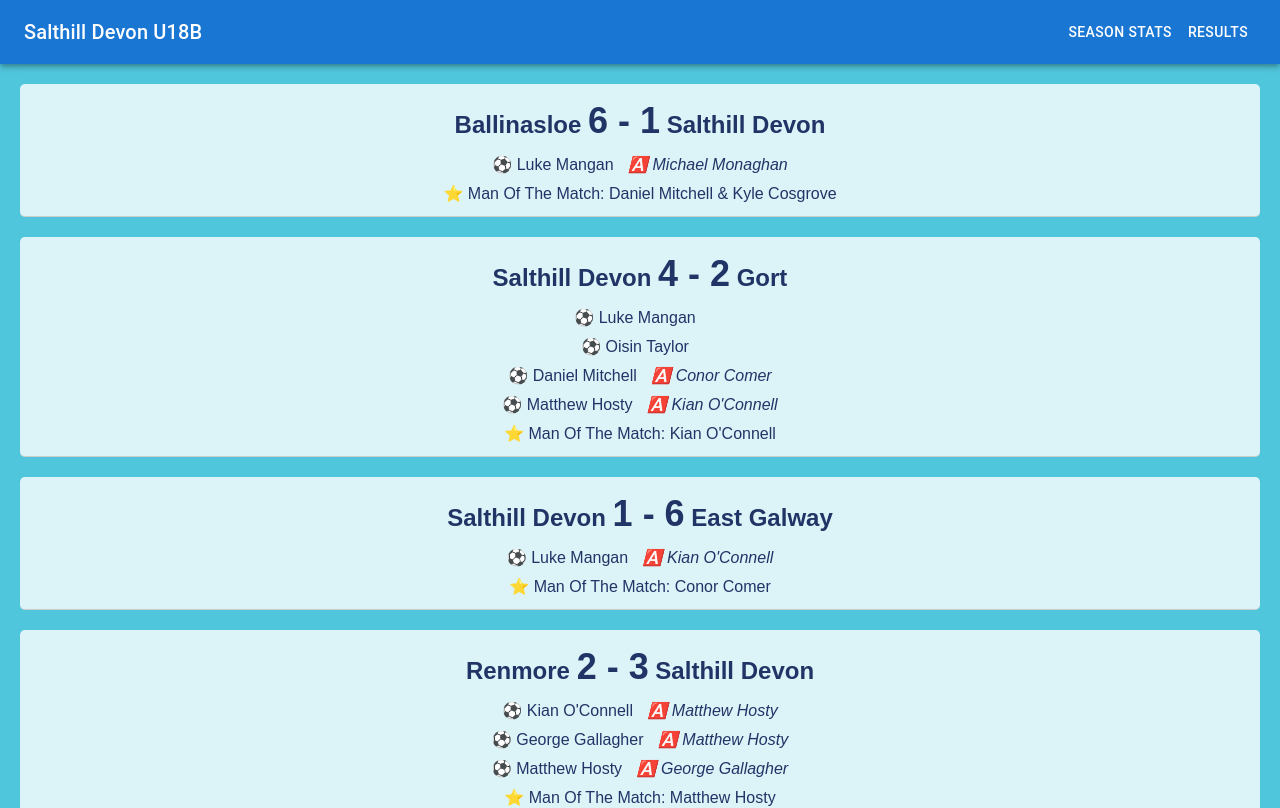
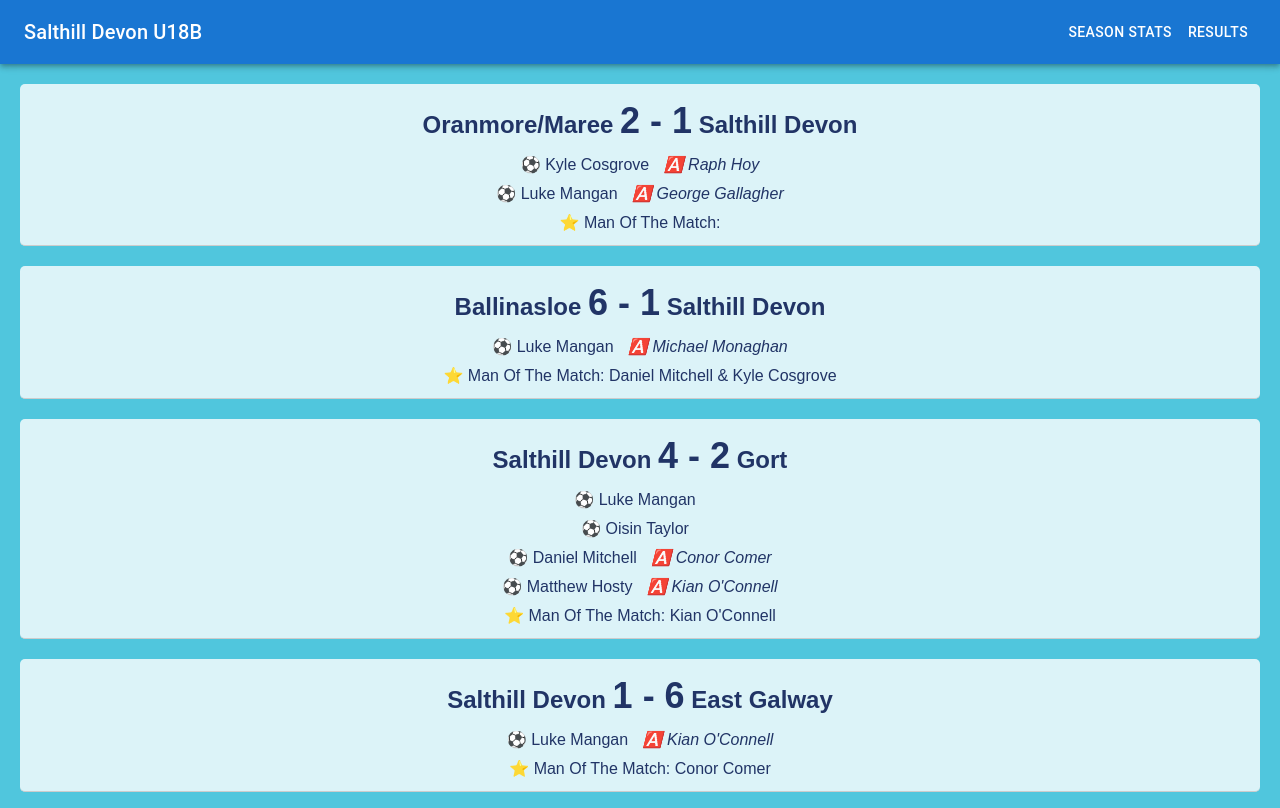
Before and after one commit to conorkelly86/sdfc-18b, a Next.js app: page /results in a window 1280 px wide. Shown: the top 808 px of the page. Built offline with nearby package versions, Linux system fonts and the light colour scheme.

Commit message:
Oranmore/Maree

```diff
--- a/app/data/results.json
+++ b/app/data/results.json
@@ -43,5 +43,16 @@
       { "name": "Luke Mangan", "team": "away", "assist": "Michael Monaghan" }
     ],
     "motm": "Daniel Mitchell & Kyle Cosgrove"
+  },
+  {
+    "gameWeek": 5,
+    "homeTeam": "Oranmore/Maree",
+    "awayTeam": "Salthill Devon",
+    "score": "2 - 1",
+    "goalScorers": [
+      { "name": "Kyle Cosgrove", "team": "away", "assist": "Raph Hoy" },
+      { "name": "Luke Mangan", "team": "away", "assist": "George Gallagher" }
+    ],
+    "motm": ""
   }
 ]
--- a/app/results/page.tsx
+++ b/app/results/page.tsx
@@ -10,6 +10,12 @@ const Results: React.FC = () => {
     <>
       <Navbar />
       <div className="results-page">
+        <MatchDetails
+          homeTeam="Oranmore/Maree"
+          awayTeam="Salthill Devon"
+          score="1 - 2"
+          gameWeek={5}
+        />
         <MatchDetails
           homeTeam="Ballinasloe"
           awayTeam="Salthill Devon"
```
Also changed, not shown: app/data/stats.json (+19 -19 lines).
